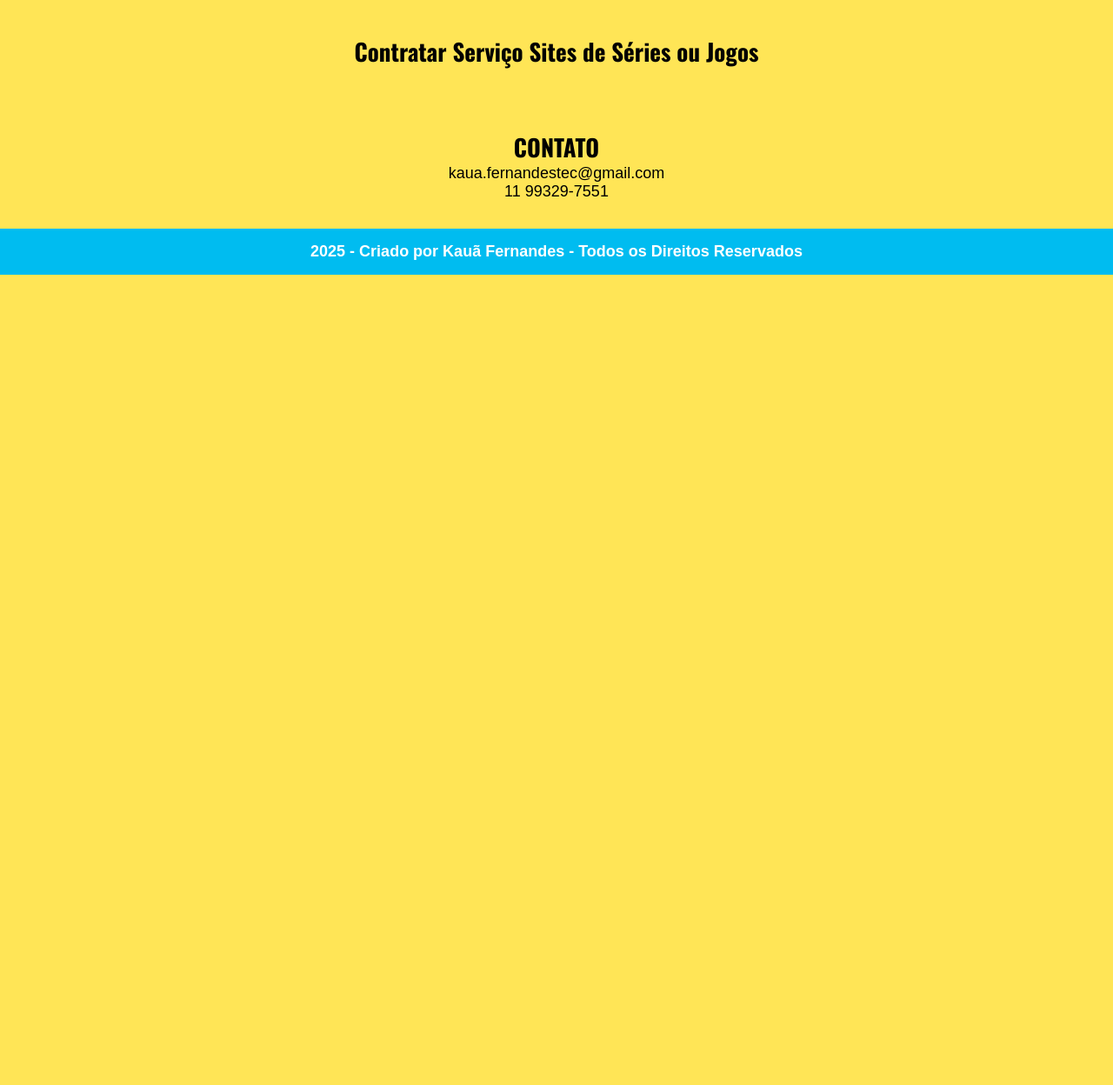
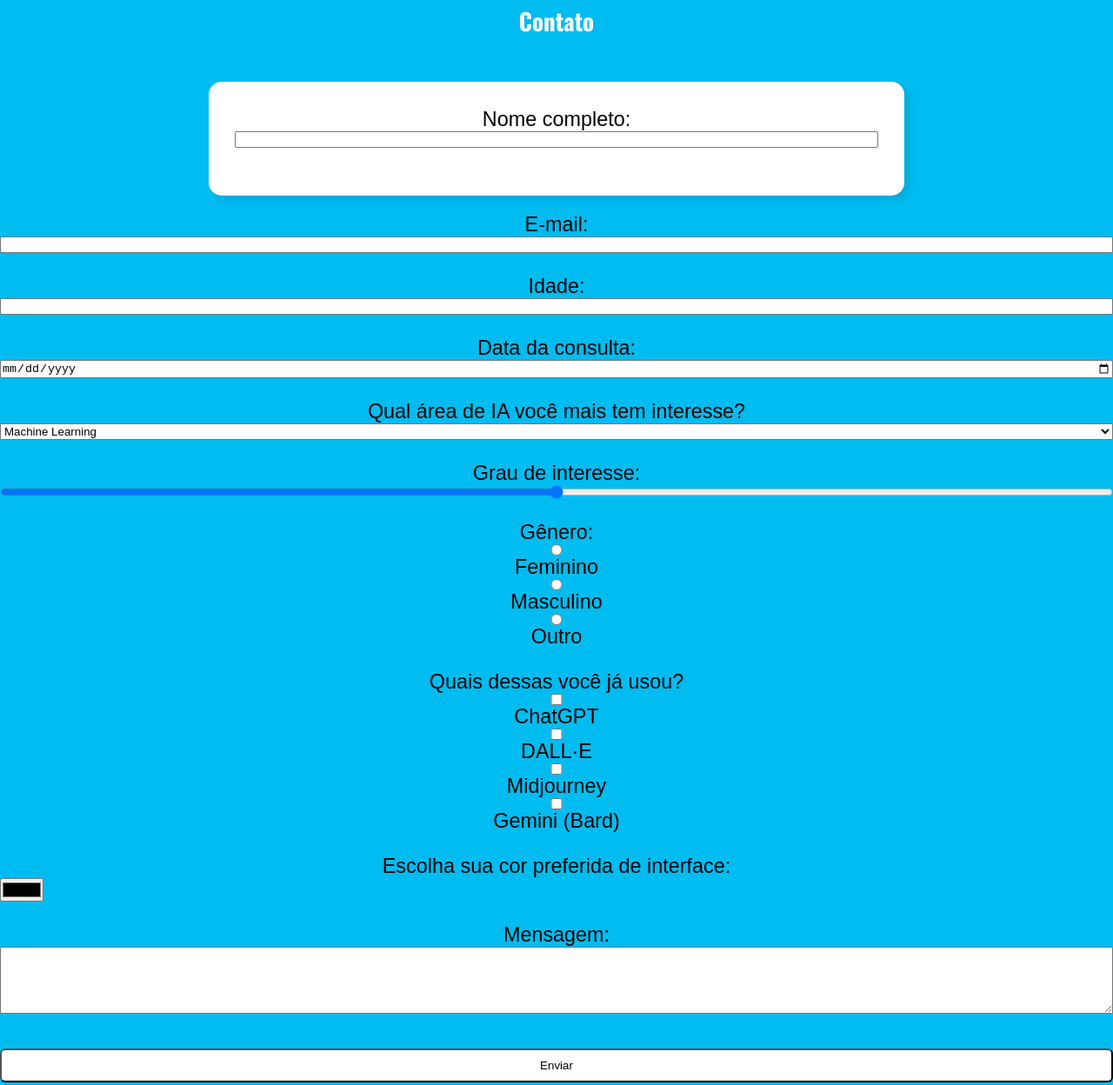
Before and after one commit to kauafernandesTec/Site_Invencivel, a plain HTML site: page contato.html in a window 1280 px wide. Shown: the part 497-1745 px from the top of the page at 87% size. Before the commit the page ends 813 px from the top, so only its background shows below. Drawn offline with nearby package versions, Linux system fonts and the light colour scheme.

Commit message:
Add files via upload

```diff
--- a/contato.html
+++ b/contato.html
@@ -8,13 +8,19 @@
     <link rel="stylesheet" href="css/estilo.css">
     <link href="https://fonts.googleapis.com/css2?family=Nunito:wght@400;700&family=Oswald:wght@500;700&display=swap" rel="stylesheet">
 </head>
-<body>
+<body class="pagina-contato">
 
   <header>
     <div class="container">
       <div class="logo">
         <a href="index.html">Logo</a>
       </div>
+      <div class="container">
+        <div class="contato.html">
+          <a href="index.html"></a>
+        </div>
+
+
       <nav>
         <ul>
 
@@ -28,16 +34,133 @@
     </div>
   </header>
     <section id="inicio" class="banner-contato">
-      <h1>  </h1>
+      <h1> Entre em contato </h1>
+      <p>Contrate Serviços </p>
     </section>
 
     <main>
     <section id="contato">
-      <div class="sobre-container">
-        <div class="sobre-texto">
-          <h2>Contratar Serviço Sites de Séries ou Jogos</h2>
-      </div>
-    </section>
+    <div class="container">
+      <h1 class="centraliza">Contato</h1>
+
+      <form class="formulario-contato" action="" method="post">
+          <div class="grupo-form">
+            <label for="nome">Nome completo:</label>
+            <input type="text" id="nome" name="nome" required>
+          </div>
+
+        </div>
+
+        <div class="grupo-form">
+          <label for="email">E-mail:</label>
+          <input type="email" id="email" name="email" required>
+        </div>
+
+        <div class="grupo-form">
+          <label for="idade">Idade:</label>
+          <input type="number" id="idade" name="idade" min="10" max="120">
+        </div>
+
+        <div class="grupo-form">
+          <label for="data">Data da consulta:</label>
+          <input type="date" id="data" name="data">
+        </div>
+
+        <div class="grupo-form">
+          <label for="area">Qual área de IA você mais tem interesse?</label>
+          <select id="area" name="area">
+            <option value="ml">Machine Learning</option>
+            <option value="cv">Visão Computacional</option>
+            <option value="pln">Processamento de Linguagem Natural</option>
+            <option value="generativa">IA Generativa</option>
+          </select>
+        </div>
+
+        <div class="grupo-form">
+          <label>Grau de interesse:</label>
+          <input type="range" min="0" max="100" name="interesse">
+        </div>
+
+        <div class="grupo-form">
+          <label>Gênero:</label>
+          <input type="radio" name="genero" value="feminino"> Feminino
+          <input type="radio" name="genero" value="masculino"> Masculino
+          <input type="radio" name="genero" value="outro"> Outro
+        </div>
+
+        <div class="grupo-form">
+          <label>Quais dessas você já usou?</label>
+          <input type="checkbox" name="uso[]" value="chatgpt"> ChatGPT
+          <input type="checkbox" name="uso[]" value="dalle"> DALL·E
+          <input type="checkbox" name="uso[]" value="midjourney"> Midjourney
+          <input type="checkbox" name="uso[]" value="bard"> Gemini (Bard)
+        </div>
+
+        <div class="grupo-form">
+          <label for="cor">Escolha sua cor preferida de interface:</label>
+          <input type="color" id="cor" name="cor">
+        </div>
+
+        <div class="grupo-form">
+          <label for="mensagem">Mensagem:</label>
+          <textarea id="mensagem" name="mensagem" rows="5"></textarea>
+        </div>
+
+        <div class="grupo-form centraliza">
+          <button type="submit" class="btn">Enviar</button>
+          <input type="hidden" name="_captcha" value="false">
+          <input type="hidden" name="_next" value="">
+
+        </div>
+      </form>
+    </div>
+
+
+</div>
+</section>
+
+
+
+
+
+
+
+
+
+
+
+
+
+
+
+
+
+
+
+
+
+
+
+
+
+
+
+
+
+
+
+
+
+
+
+
+
+
+
+
+
+
+
 
     <section id="contato">
       <h2>CONTATO</h2>
--- a/css/estilo.css
+++ b/css/estilo.css
@@ -356,9 +356,38 @@
     transform: scale(1.05);
   }
 
+
+  .formulario-contato {
+    background-color: #ffffff;
+    padding: 30px;
+    border-radius: 15px;
+    box-shadow: 5px 5px 10px rgba(0, 0, 0, 0.1);
+    max-width: 800px;
+    margin: auto;
+    margin-top: 50px;
+    color: #000000;
+  }
+
+  .grupo-form {
+    display: flex;
+    flex-direction: column;
+    margin-bottom: 25px;
+    font-size: 1.3em;
+  }
+
+
+
   #contato {
     text-align: center;
     margin-top: 50px;
+  }
+
+  body.pagina-contato{
+    background-color: #00bcf0;
+  }
+
+  #contato.html {
+    background-color: #000000;
   }
 
    @media (max-width:675px){
```
Also changed, not shown: 1 other file.
